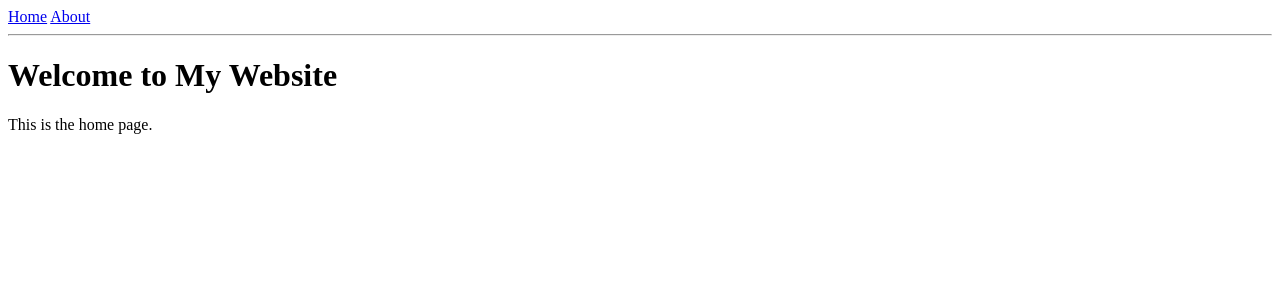
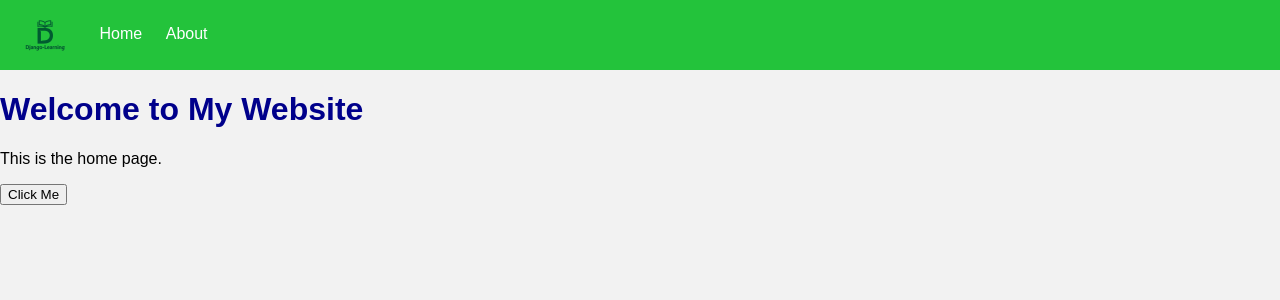
Before and after one commit to Vinod-atoliya/django-learning, a Django app: page / in a window 1280 px wide. Shown: the top 300 px of the page. Run offline with Django 5.2, Linux system fonts and the light colour scheme.

Commit message:
Created Static folder steup

```diff
--- a/config/settings.py
+++ b/config/settings.py
@@ -116,6 +116,9 @@ USE_TZ = True
 # https://docs.djangoproject.com/en/5.2/howto/static-files/
 
 STATIC_URL = "static/"
+STATICFILES_DIRS = [
+    BASE_DIR / "static",
+]
 
 # Default primary key field type
 # https://docs.djangoproject.com/en/5.2/ref/settings/#default-auto-field
--- /dev/null
+++ b/static/css/style.css
@@ -0,0 +1,34 @@
+body {
+    margin: 0;
+    background-color: #f2f2f2;
+    font-family: Arial, sans-serif;
+}
+
+nav {
+    background-color: rgb(35, 195, 59);
+    padding: 15px;
+}
+
+nav a {
+    color: white;
+    text-decoration: none;
+    margin-right: 20px;
+}
+
+nav a:hover {
+    text-decoration: underline;
+}
+
+h1 {
+    color: darkblue;
+}
+
+.content {
+    padding: 30px;
+}
+.logo {
+    width: 60px;
+    height: auto;
+    vertical-align: middle;
+    margin-right: 20px;
+}
--- /dev/null
+++ b/static/js/script.js
@@ -0,0 +1,3 @@
+function showMessage() {
+    alert("Hello! JavaScript is working.");
+}
--- a/templates/base.html
+++ b/templates/base.html
@@ -1,20 +1,22 @@
+{% load static %}
 <!DOCTYPE html>
 <html>
 <head>
     <title>{% block title %}My Website{% endblock %}</title>
+
+    <link rel="stylesheet" href="{% static 'css/style.css' %}">
 </head>
 
 <body>
 
     <nav>
+        <img src="{% static 'images/logo.png' %}" alt="Website Logo" class="logo">
         <a href="/">Home</a>
         <a href="/about/">About</a>
     </nav>
 
-    <hr>
-
     {% block content %}
     {% endblock %}
-
+<script src="{% static 'js/script.js' %}"></script>
 </body>
 </html>
--- a/templates/home.html
+++ b/templates/home.html
@@ -9,5 +9,9 @@ Home
 <h1>Welcome to My Website</h1>
 
 <p>This is the home page.</p>
+<button onclick="showMessage()">
+    Click Me
+</button>
+
 
 {% endblock %}
```
Also changed, not shown: static/images/logo.png (added).
